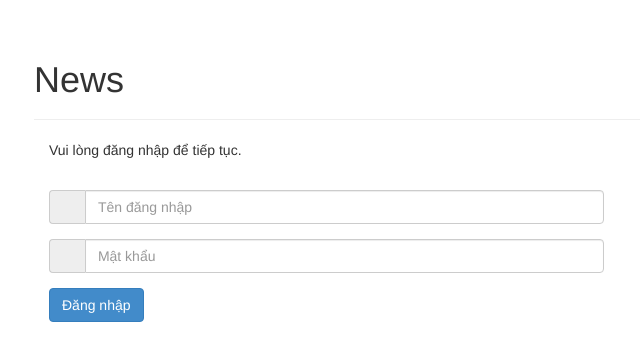
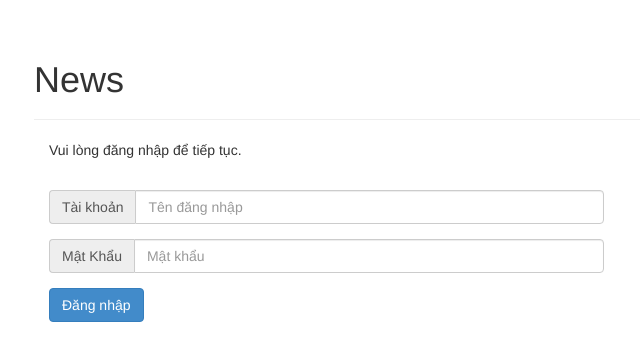
Before and after one commit to Linhnguyen2802/News, a PHP site: page /WebTinTuc/ in a window 1280 px wide. Shown: the top 361 px of the page, without its empty margins (36-676 px from the left). Run offline with PHP 8.4, Linux system fonts and the light colour scheme; some libraries are stand-ins or nearby versions; some web fonts are replaced.

Commit message:
update formlogin

```diff
--- a/admin/templates/signin.php
+++ b/admin/templates/signin.php
@@ -11,13 +11,13 @@
            		 <form method="POST" id="formSignin" onsubmit="return false;">
               	  <div class="form-group">
                     <div class="input-group">
-                        <span class="input-group-addon"><span class="glyphicon glyphicon-user"></span></span>
+                        <span class="input-group-addon"><span >Tài khoản</span></span>
                         <input type="text" class="form-control" placeholder="Tên đăng nhập" id="user_signin">
                     </div>
                 </div>
                 <div class="form-group">
                     <div class="input-group">
-                        <span class="input-group-addon"><span class="glyphicon glyphicon-lock"></span></span>
+                        <span class="input-group-addon"><span >Mật Khẩu</span></span>
                         <input type="password" class="form-control" placeholder="Mật khẩu" id="pass_signin">
                     </div>
                 </div>
```
